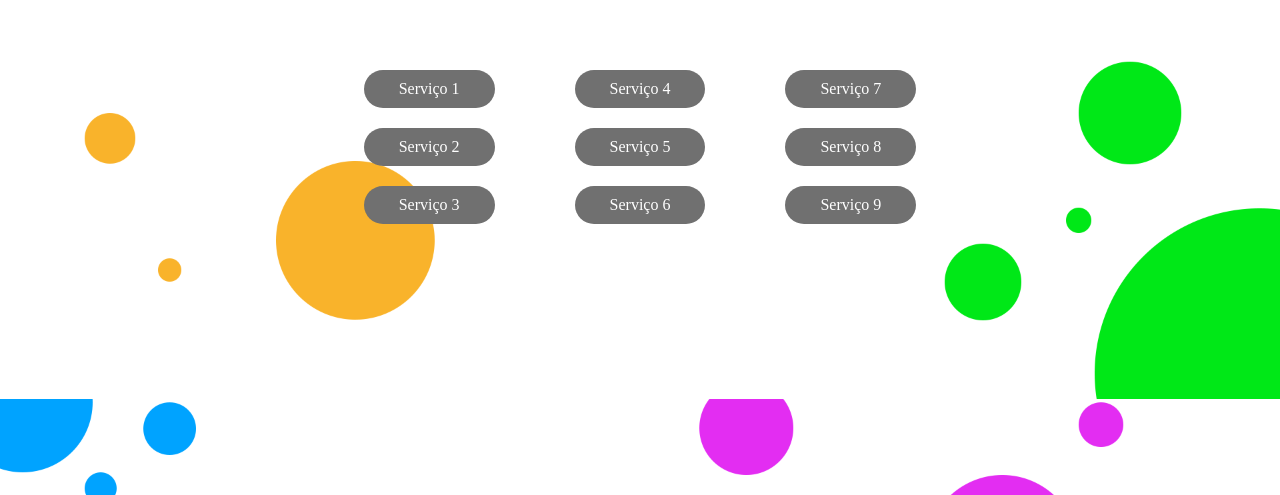
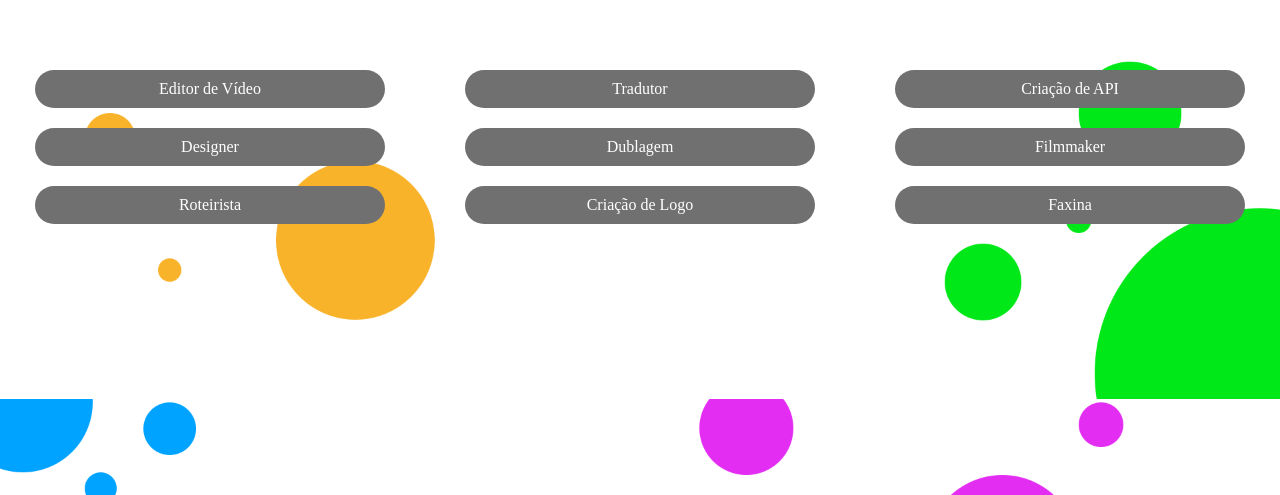
Before and after one commit to taylorburgues/pjIntegradorWeb, a plain HTML site: page home/Comprar.html in a window 1280 px wide. Shown: the part 321-816 px from the top of the page. Drawn offline with Linux system fonts and the light colour scheme.

Commit message:
final adjusts

```diff
--- a/home/Comprar.css
+++ b/home/Comprar.css
@@ -35,7 +35,8 @@ body{
 }
 
 .button {
-    padding: 10px 35px;
+    min-width: 150px;
+    padding: 10px 100px;
     margin: 10px;
     cursor: pointer;
     text-align: center;
--- a/home/Comprar.html
+++ b/home/Comprar.html
@@ -17,19 +17,19 @@
     <div class="wrapper">
         <div class="button-container">
             <div class="button-column">
-                <a class="button" href="servico.html" onclick="loadLocalStorage(1)"> Serviço 1 </a>
-                <a class="button" href="servico.html" onclick="loadLocalStorage(2)"> Serviço 2 </a>
-                <a class="button" href="servico.html" onclick="loadLocalStorage(3)"> Serviço 3 </a>
+                <a class="button" href="servico.html" onclick="loadLocalStorage(1)"> Editor de Vídeo </a>
+                <a class="button" href="servico.html" onclick="loadLocalStorage(2)"> Designer </a>
+                <a class="button" href="servico.html" onclick="loadLocalStorage(3)"> Roteirista </a>
             </div>
             <div class="button-column">
-                <a class="button" href="servico.html" onclick="loadLocalStorage(4)"> Serviço 4 </a>
-                <a class="button" href="servico.html" onclick="loadLocalStorage(5)"> Serviço 5 </a>
-                <a class="button" href="servico.html" onclick="loadLocalStorage(6)"> Serviço 6 </a>
+                <a class="button" href="servico.html" onclick="loadLocalStorage(4)"> Tradutor </a>
+                <a class="button" href="servico.html" onclick="loadLocalStorage(5)"> Dublagem </a>
+                <a class="button" href="servico.html" onclick="loadLocalStorage(6)"> Criação de Logo </a>
             </div>
             <div class="button-column">
-                <a class="button" href="servico.html" onclick="loadLocalStorage(7)"> Serviço 7 </a>
-                <a class="button" href="servico.html" onclick="loadLocalStorage(8)"> Serviço 8 </a>
-                <a class="button" href="servico.html" onclick="loadLocalStorage(9)"> Serviço 9 </a>
+                <a class="button" href="servico.html" onclick="loadLocalStorage(7)"> Criação de API </a>
+                <a class="button" href="servico.html" onclick="loadLocalStorage(8)"> Filmmaker </a>
+                <a class="button" href="servico.html" onclick="loadLocalStorage(9)"> Faxina </a>
             </div>
         </div>
     </div>
--- a/home/relatGerencial.css
+++ b/home/relatGerencial.css
@@ -9,6 +9,12 @@ body{
     display: flex;
     flex-direction: column;
 
+}
+
+.centraliza{
+    margin-top: 200px;
+    margin-left: 800px;
+    font-size: large;
 }
 
 .btnvoltar{
--- a/node/index.js
+++ b/node/index.js
@@ -9,7 +9,7 @@ function BD(){
 
         try
         {
-            global.conexao = oracledb.getConnection({user: 'system', password: 'pioracle', connectString: 'localhost/xe', timezone: 'UTC-3'});
+            global.conexao = oracledb.getConnection({user: 'bd150923150', password: 'Qphci7', connectString: 'BD-ACD/xe', timezone: 'UTC-3'});
         }
         catch (err){
             console.error(err);
```
Also changed, not shown: home/geracao2.html (+2 -2 lines), home/relatGerencial.html (+1 -1 lines).
